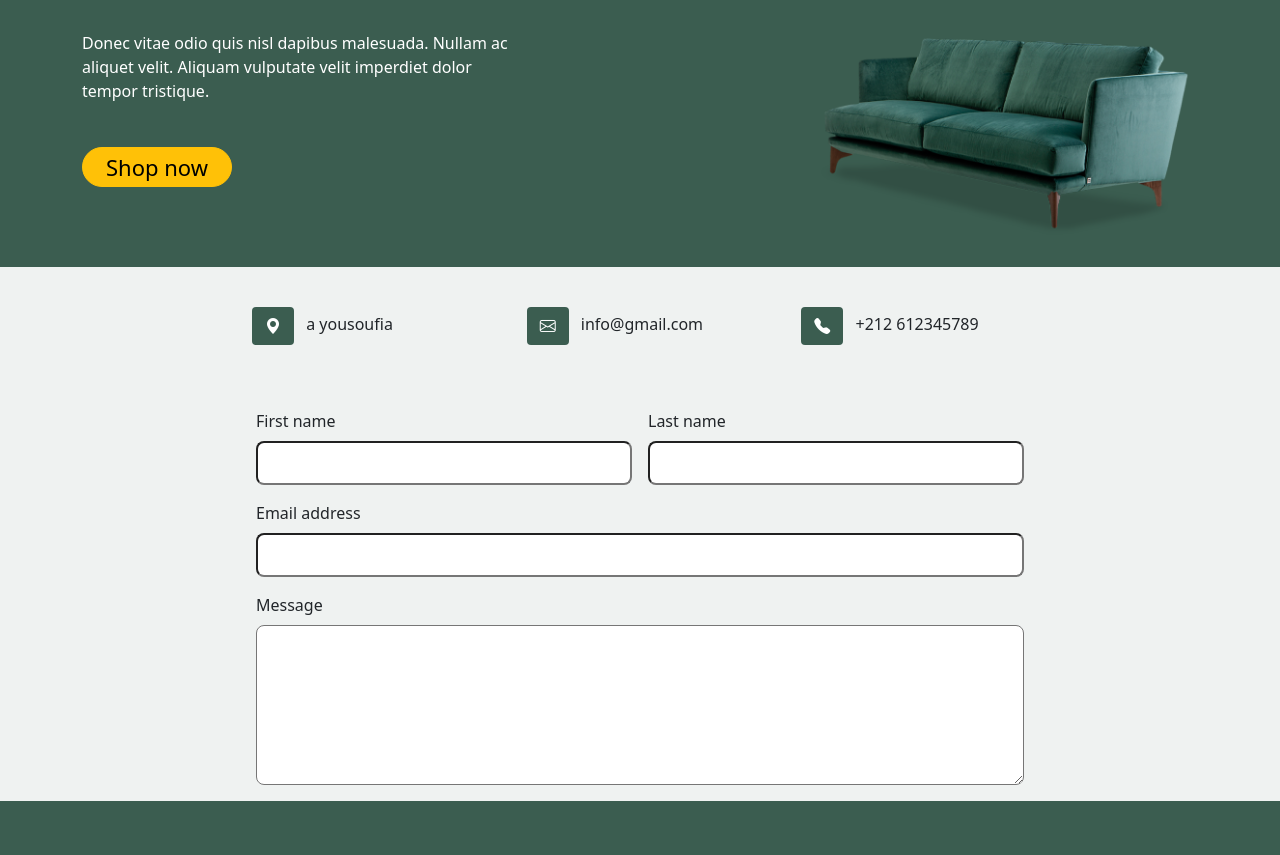
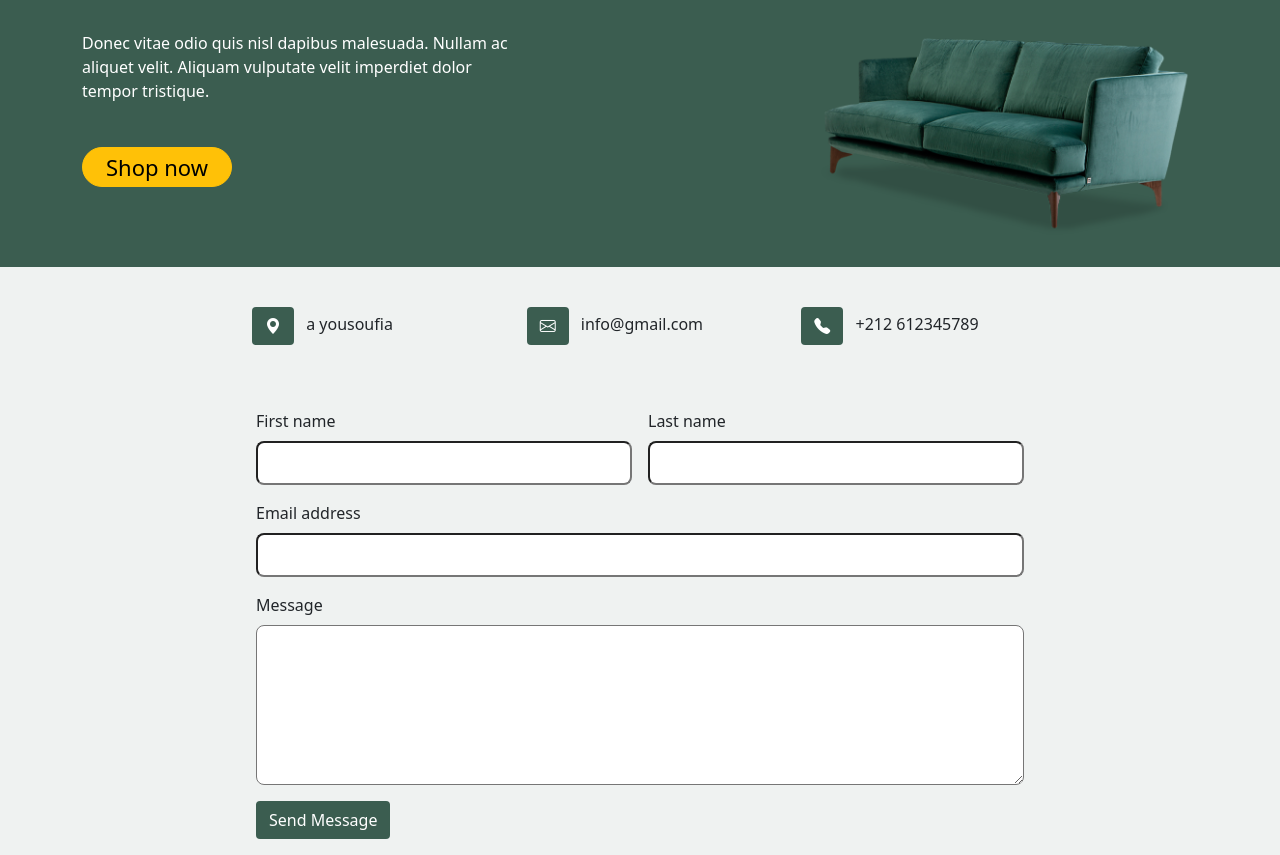
Before and after one commit to SalBouhamidi/YouMeubles, a plain HTML site: page pages/contact.html in a window 1280 px wide. Shown: the part 213-1068 px from the top of the page. Before the commit the page ends 1014 px from the top, so only its background shows below. Drawn offline with nearby package versions, Linux system fonts and the light colour scheme; a web font is replaced by a local one.

Commit message:
finale parti de message

```diff
--- a/pages/contact.html
+++ b/pages/contact.html
@@ -77,7 +77,7 @@
     </main>
 
     <section
-      class="container-fluid section-input flex-column gap-5 d-flex align-items-center justify-content-center"
+      class="container-fluid section-input flex-column gap-5 d-flex align-items-center justify-content-center "
     >
       <div
         class="container-md d-flex justify-content-between flex-column flex-md-row gap-5 section-input-icons"
@@ -118,10 +118,14 @@
         </div>
         <div class="d-flex flex-column flex-grow-1 gap-2">
           <label for="texte">Message</label>
-          <textarea name="" id="texte" required></textarea>
+          <textarea name="" id="texte" required class="p-2"></textarea>
         </div>
+        <button class="btn text-white  align-self-start bg">Send Message</button>
       </form>
+
     </section>
+
+
 
     <script
       src="https://cdn.jsdelivr.net/npm/bootstrap@5.0.2/dist/js/bootstrap.bundle.min.js"
--- a/styles/contact.css
+++ b/styles/contact.css
@@ -31,3 +31,6 @@ textarea{
 body{
     background-color: #3B5D50;
 }
+form .bg{
+    background-color: #3B5D50;
+}
```
